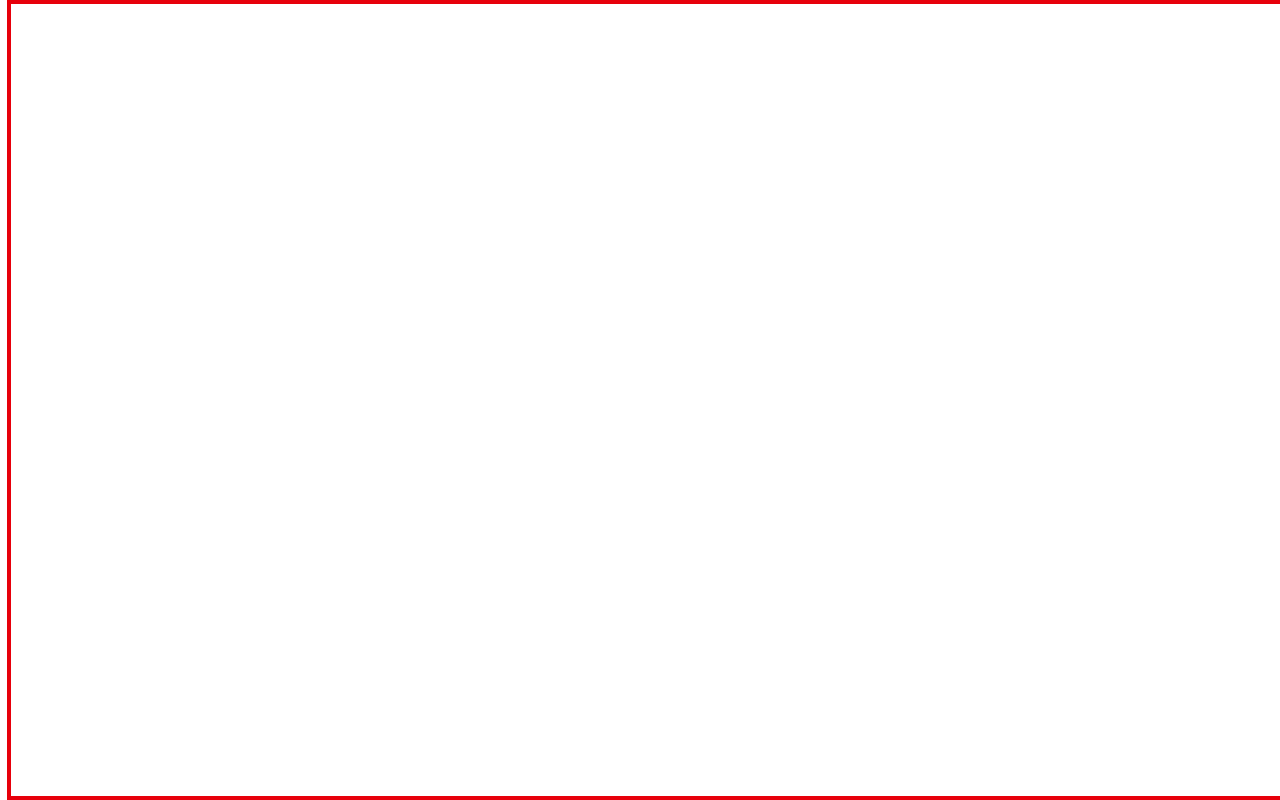
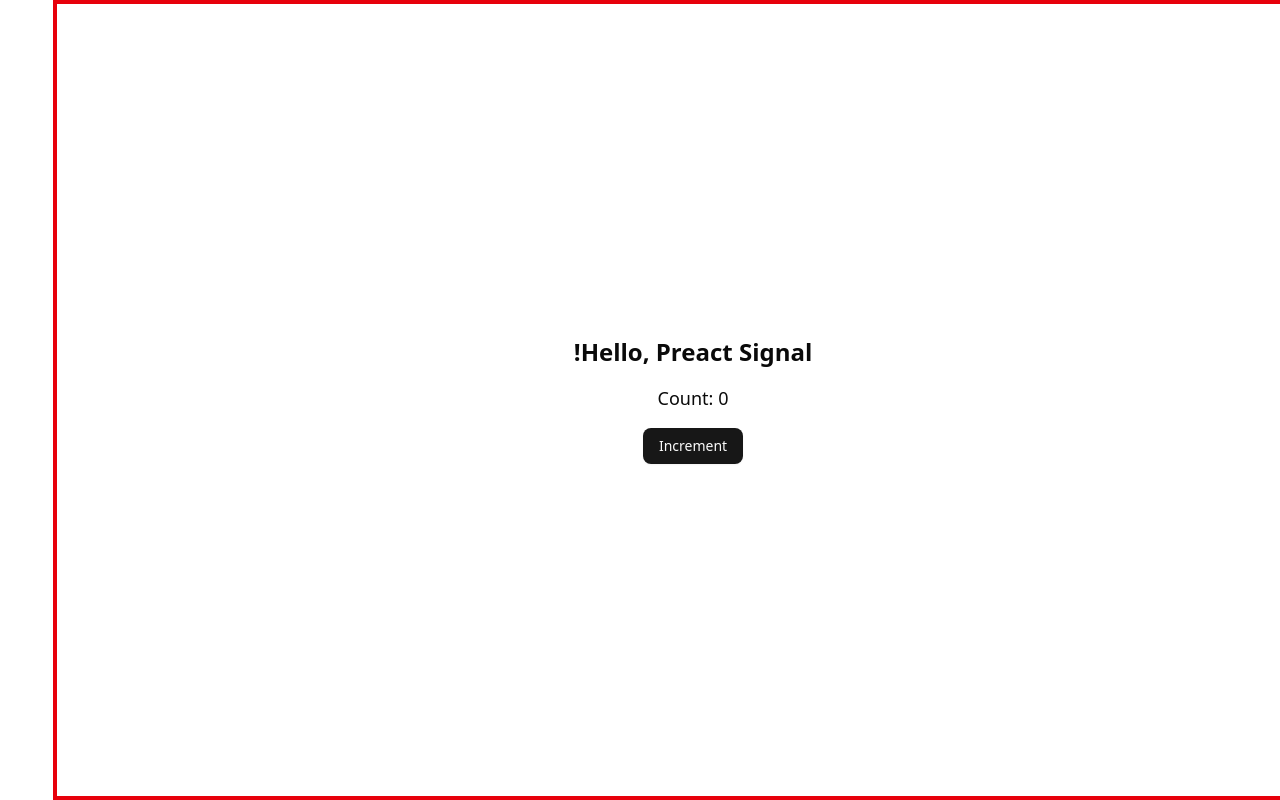
Before and after one commit to avrahamvais123/components, a Next.js app: page / in a window 1280 px wide. Built offline with nearby package versions, Linux system fonts and the light colour scheme.

Commit message:
add layout utility classes, implement Preact signals for counter functionality, and update dependencies

```diff
--- a/app/globals.css
+++ b/app/globals.css
@@ -216,6 +216,18 @@
     @apply bg-background text-foreground;
   }
 
+  .center{
+    @apply flex items-center justify-center;
+  }
+
+  .col{
+    @apply flex flex-col;
+  }
+
+  .col-center{
+    @apply flex flex-col items-center;
+  }
+
   .test{
     @apply border-4 border-red-600;
   }
--- a/app/page.js
+++ b/app/page.js
@@ -1,7 +1,17 @@
+"use client";
+
+import { Button } from "@/components/ui/button";
+import { useSignal } from "@preact/signals-react";
 
 export default function Home() {
+  const count = useSignal(0, { name: "count" });
   return (
     <div className="h-dvh test">
+      <div className="flex h-full flex-col items-center justify-center gap-4">
+        <h1 className="text-2xl font-bold">Hello, Preact Signal!</h1>
+        <p className="text-lg">Count: {count}</p>
+        <Button onClick={() => count.value++}>Increment</Button>
+      </div>
     </div>
   );
 }
--- a/package.json
+++ b/package.json
@@ -9,6 +9,7 @@
     "lint": "eslint"
   },
   "dependencies": {
+    "@preact/signals-react": "^3.3.0",
     "@radix-ui/react-label": "^2.1.7",
     "@radix-ui/react-separator": "^1.1.7",
     "@radix-ui/react-slot": "^1.2.3",
```
Also changed, not shown: 1 other file (tests, documents, lock files or other folders).
